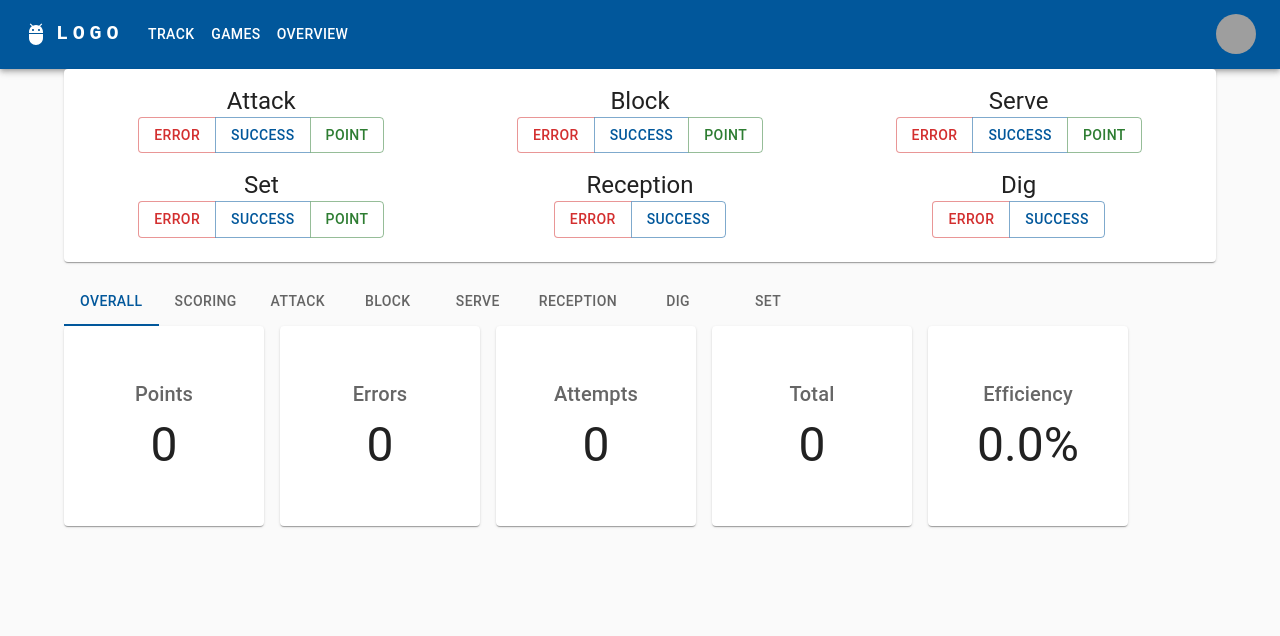
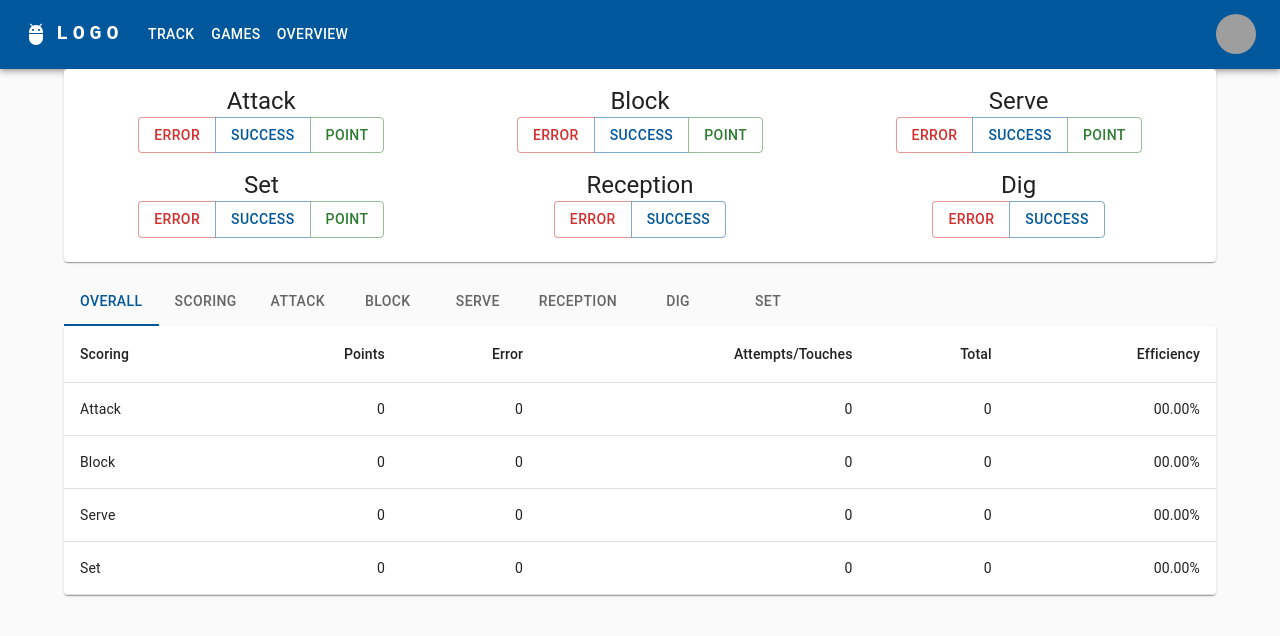
Before and after one commit to Angelo4/Volleyball-Stat-Tracker, a React (Create React App) app in the folder volleyball-stat-tracker-app/: page / in a window 1280 px wide. Shown: the top 636 px of the page. Built offline with nearby package versions, Linux system fonts and the light colour scheme; grey boxes are pictures that could not be loaded.

Commit message:
First iteration of OverallSection

```diff
--- a/volleyball-stat-tracker-app/src/App.tsx
+++ b/volleyball-stat-tracker-app/src/App.tsx
@@ -1,6 +1,6 @@
 import ResponsiveAppBar from './components/ResponsiveAppBar';
 import TrackGame from './features/TrackGame/TrackGame';
-import { ThemeProvider, createTheme } from '@mui/material/styles';
+import { ThemeProvider } from '@mui/material/styles';
 import CssBaseline from '@mui/material/CssBaseline';
 import theme from './utils/Theme';
 import { Container } from '@mui/material';
--- a/volleyball-stat-tracker-app/src/features/TrackGame/BlockSection.tsx
+++ b/volleyball-stat-tracker-app/src/features/TrackGame/BlockSection.tsx
@@ -40,7 +40,6 @@ const BlockSection = (props: Props) => {
 };
 
 const mapStateToProps = (state: AppState) => {
-  console.log(state);
   return {
     point: state.sessionStats.block.point ? state.sessionStats.block.point : 0,
     error: state.sessionStats.block.error,
--- /dev/null
+++ b/volleyball-stat-tracker-app/src/features/TrackGame/OverallSection.tsx
@@ -0,0 +1,74 @@
+import {
+  Paper,
+  Table,
+  TableBody,
+  TableCell,
+  TableContainer,
+  TableHead,
+  TableRow,
+} from '@mui/material';
+import { connect } from 'react-redux';
+import { VbActionResult } from '../../models/VBActionResult';
+import { VolleyBallStats } from '../../redux/StatsKeeper';
+import { AppState } from '../../redux/Store';
+
+const createScoringRow = (name: string, result: VbActionResult) => {
+  const point = result.point ? result.point : 0;
+  return {
+    name,
+    point,
+    ...result,
+    total: result.error + result.success + point,
+  };
+};
+
+const OverallSection = (props: VolleyBallStats) => {
+  const scoringRows: ReturnType<typeof createScoringRow>[] = [
+    createScoringRow('Attack', props.attack),
+    createScoringRow('Block', props.block),
+    createScoringRow('Serve', props.serve),
+    createScoringRow('Set', props.set),
+  ];
+
+  return (
+    <>
+      <TableContainer component={Paper}>
+        <Table sx={{ minWidth: 650 }} aria-label="simple table">
+          <TableHead>
+            <TableRow>
+              <TableCell>Scoring</TableCell>
+              <TableCell align="right">Points</TableCell>
+              <TableCell align="right">Error</TableCell>
+              <TableCell align="right">Attempts/Touches</TableCell>
+              <TableCell align="right">Total</TableCell>
+              <TableCell align="right">Efficiency</TableCell>
+            </TableRow>
+          </TableHead>
+          <TableBody>
+            {scoringRows.map((row) => (
+              <TableRow
+                key={row.name}
+                // sx={{ '&:last-child td, &:last-child th': { border: 0 } }}
+              >
+                <TableCell component="th" scope="row">
+                  {row.name}
+                </TableCell>
+                <TableCell align="right">{row.point}</TableCell>
+                <TableCell align="right">{row.error}</TableCell>
+                <TableCell align="right">{row.success}</TableCell>
+                <TableCell align="right">{row.total}</TableCell>
+                <TableCell align="right">00.00%</TableCell>
+              </TableRow>
+            ))}
+          </TableBody>
+        </Table>
+      </TableContainer>
+    </>
+  );
+};
+
+const mapStateToProps = (state: AppState) => {
+  return state.sessionStats;
+};
+
+export default connect(mapStateToProps)(OverallSection);
--- a/volleyball-stat-tracker-app/src/features/TrackGame/SessionStatsContainer.tsx
+++ b/volleyball-stat-tracker-app/src/features/TrackGame/SessionStatsContainer.tsx
@@ -2,6 +2,7 @@ import { Tab, Tabs } from '@mui/material';
 import React from 'react';
 import AttackSection from './AttackSection';
 import BlockSection from './BlockSection';
+import OverallSection from './OverallSection';
 
 const SessionStatsContainer = () => {
   const [value, setValue] = React.useState('Overall');
@@ -27,9 +28,9 @@ const SessionStatsContainer = () => {
         <Tab value="Set" label="Set" />
       </Tabs>
 
-      {value == 'Overall' && <AttackSection />}
-      {value == 'Attack' && <AttackSection />}
-      {value == 'Block' && <BlockSection />}
+      {value === 'Overall' && <OverallSection />}
+      {value === 'Attack' && <AttackSection />}
+      {value === 'Block' && <BlockSection />}
     </>
   );
 };
--- a/volleyball-stat-tracker-app/src/redux/StatsKeeper.tsx
+++ b/volleyball-stat-tracker-app/src/redux/StatsKeeper.tsx
@@ -1,7 +1,7 @@
 import { createAction, createReducer } from '@reduxjs/toolkit';
 import { VbActionResult } from '../models/VBActionResult';
 
-type VolleyBallStats = {
+export type VolleyBallStats = {
   attack: VbActionResult;
   block: VbActionResult;
   serve: VbActionResult;
```
